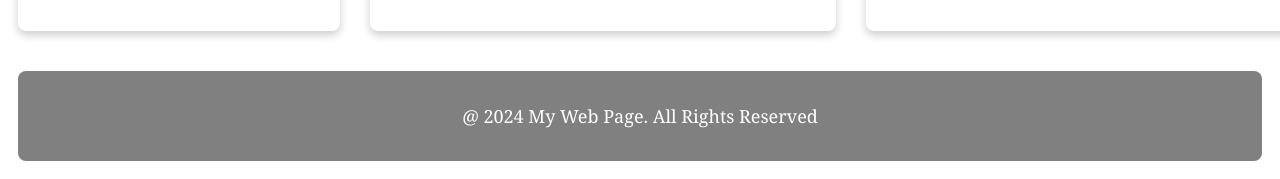
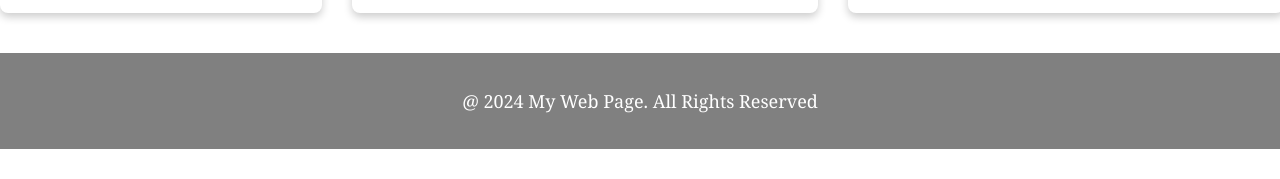
Before and after one commit to tabassum4200/WEEK-2, a plain HTML site: page index.html in a window 1280 px wide. Shown: the part 859-1038 px from the top of the page. After the commit the page ends 1008 px from the top, so only its background shows below. Drawn offline with Linux system fonts and the light colour scheme.

Commit message:
updated the footer styling

```diff
--- a/style.css
+++ b/style.css
@@ -1,7 +1,6 @@
 body {
     font-family: Georgia, 'Times New Roman', Times, serif;
     margin: 0;
-    padding: 18px;
     background-color: white;
     text-align: center;
 }
@@ -42,6 +41,5 @@ footer {
     background-color: gray;
     margin-top: 40px;
     color: white;
-    border-radius: 8px;
-    padding: 15px;
+    padding: 18px;
 }
```
